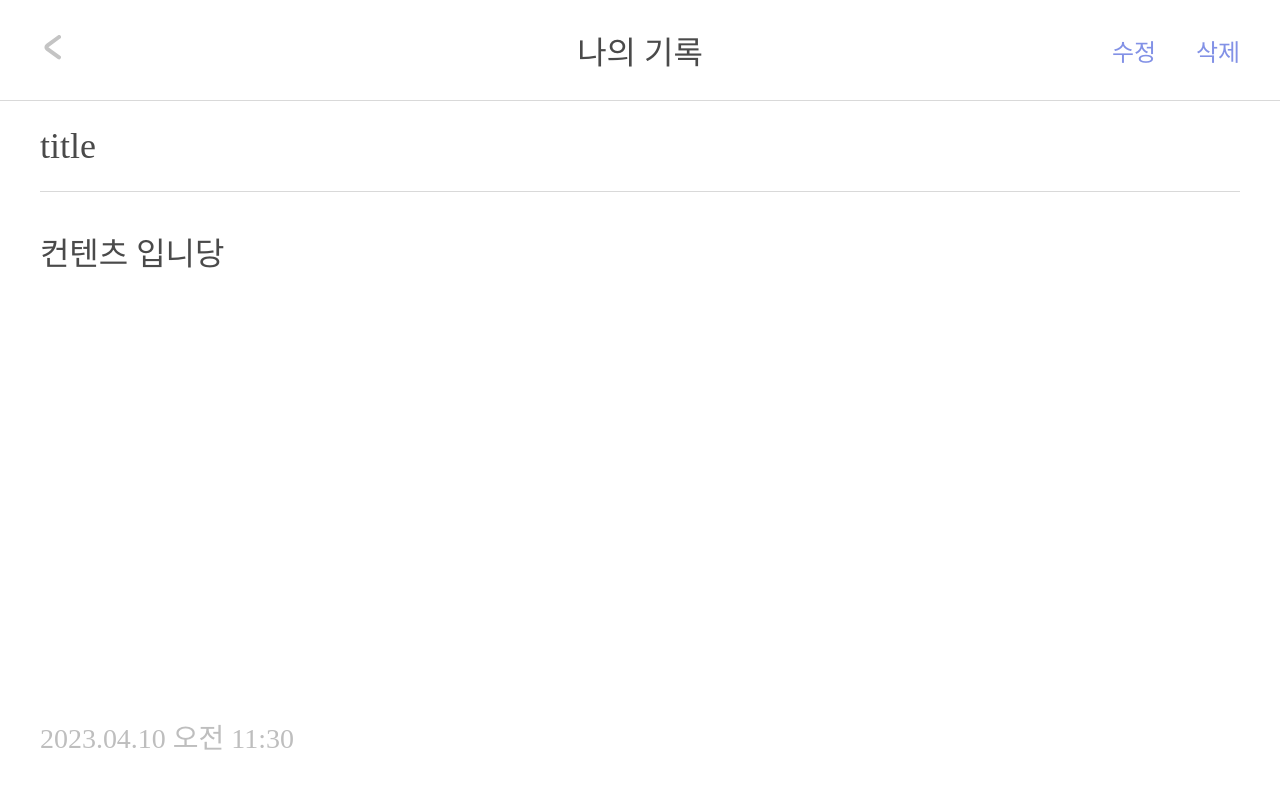
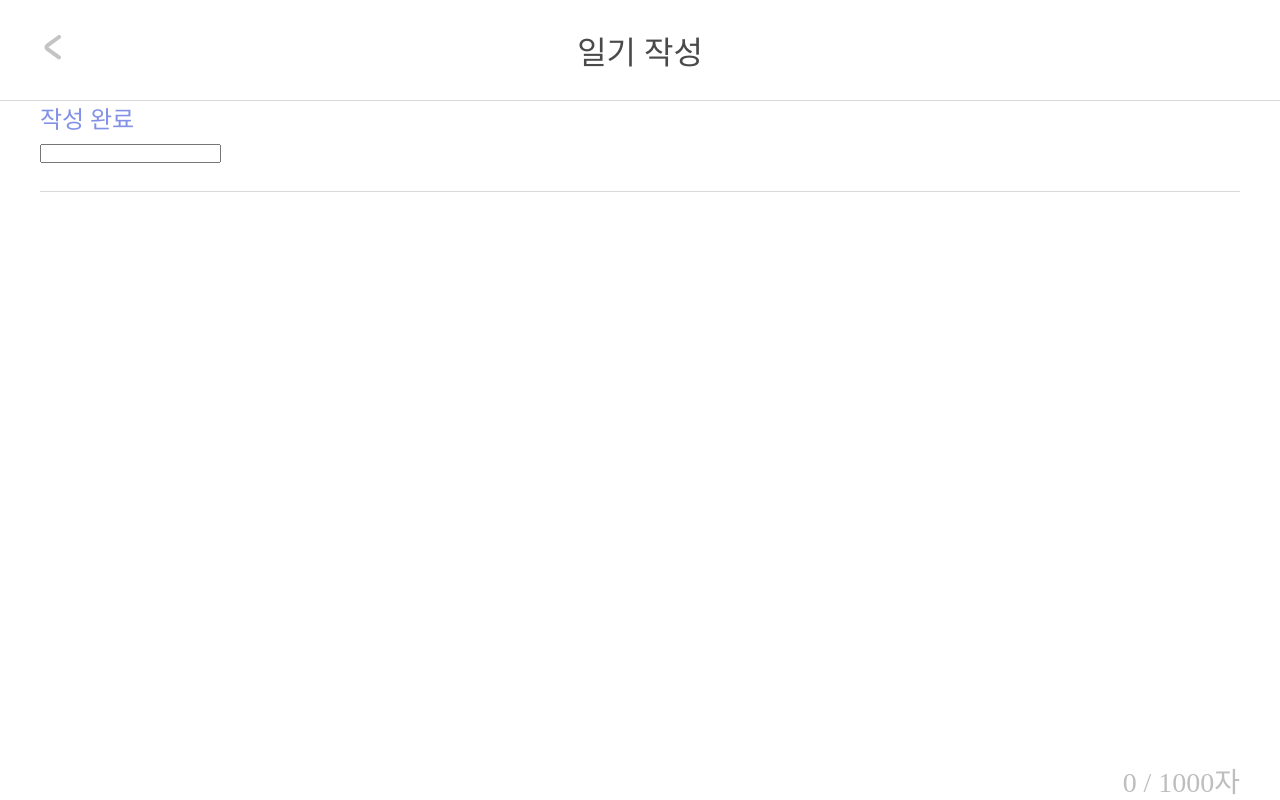
Before and after one commit to Kimbangul/IHuAe-web, a Next.js app: page /diary/detail/write in a window 1280 px wide. Built offline with nearby package versions, Linux system fonts and the light colour scheme; a web font is replaced by a local one.

Commit message:
style: detail write page add

```diff
--- a/src/components/diary/DiaryView.tsx
+++ b/src/components/diary/DiaryView.tsx
@@ -37,7 +37,7 @@ const DiaryView = ({ calendar }: DiaryViewParamType) => {
           </Diary.Diary.List>
         </Link>
       </Diary.Diary.Container>
-      <Diary.Button>+</Diary.Button>
+      <Diary.Button onClick={() => Router.push(`/diary/detail/write`)}>+</Diary.Button>
     </Diary.Wrap>
   );
 };
--- a/src/components/diary/ask/AskStyle.ts
+++ b/src/components/diary/ask/AskStyle.ts
@@ -33,7 +33,7 @@ const AskStyle = {
     padding: 2rem;
   `,
   Textarea: styled(Detail.Textarea)`
-    padding: 0;
+     padding: 2rem;
   `,
   Info: styled(Detail.Date)`
     text-align: right;
--- a/src/components/diary/ask/AskView.tsx
+++ b/src/components/diary/ask/AskView.tsx
@@ -18,7 +18,9 @@ const AskView: React.FC<AskParamType> = ({ content, setContent, isEdit, setIsEdi
       <AskStyle.Content>
         <AskStyle.Title.Container>
           <AskStyle.Title.Text as='span'>Q.1</AskStyle.Title.Text>
-          <AskStyle.Title.Text>Title</AskStyle.Title.Text>
+          <AskStyle.Title.Text>
+            Question
+          </AskStyle.Title.Text>
         </AskStyle.Title.Container>
         {!isEdit ? <AskStyle.Text>{content}</AskStyle.Text> : <AskEditView content={content} setContent={setContent} />}
         <AskStyle.Info>{content.length} / 1000자</AskStyle.Info>
--- a/src/components/diary/detail/DetailStyle.ts
+++ b/src/components/diary/detail/DetailStyle.ts
@@ -39,7 +39,7 @@ export const Detail = {
   `,
   Textarea: styled.textarea`
     flex-grow: 1;
-    padding: 2rem;
+    padding: 0rem;
     font-size: 1.6rem;
     border: none;
     color: ${({theme}) => theme.color.text.text_09};
--- a/src/components/diary/detail/DetailView.tsx
+++ b/src/components/diary/detail/DetailView.tsx
@@ -10,7 +10,13 @@ const DetailView : React.FC<DetailParamType> = ({content, setContent, isEdit, se
     <Detail.Wrap>
       <Header title='나의 기록' back={true} menu={DetailViewMenu({isEdit, setIsEdit})}/>
       <Detail.Inner className='inner'>
-        <Detail.Title>title</Detail.Title>
+        <Detail.Title>
+        {
+          !isEdit ?
+          'Title' :
+          <input type="text" value='title'/>
+        }
+        </Detail.Title>
         <Detail.Content>
           {
             !isEdit ?
--- /dev/null
+++ b/src/components/diary/detail/DetailWriteContainer.tsx
@@ -0,0 +1,10 @@
+import DetailWrite from "./DetailWriteView";
+import {useState} from "react";
+
+const DetailContainer = () => {
+  return(
+    <DetailWrite />
+  )
+}
+
+export default DetailContainer;
--- /dev/null
+++ b/src/components/diary/detail/DetailWriteView.tsx
@@ -0,0 +1,30 @@
+import Header from "@/components/common/Header";
+import {Menu, Detail} from "./DetailStyle";
+import AskStyle from "../ask/AskStyle";
+
+const DetailWrite = () => {
+  return (
+    <Detail.Wrap>
+      <Header title='일기 작성' back={true} menu={DetailWriteMenu()}/>
+      <Detail.Inner>
+        <Detail.Title>
+          <input type="text" />
+        </Detail.Title>
+        <Detail.Textarea>
+
+        </Detail.Textarea>
+      </Detail.Inner>
+      <AskStyle.Info>0 / 1000자</AskStyle.Info>
+    </Detail.Wrap>
+  )
+}
+
+const DetailWriteMenu = () => {
+  return(
+    <div>
+      <Menu.Item as='button'>작성 완료</Menu.Item>
+    </div>
+  )
+}
+
+export default DetailWrite;
--- /dev/null
+++ b/src/pages/diary/detail/write.tsx
@@ -0,0 +1,12 @@
+import PageWrapper from '@/components/common/PageWrapper';
+import DetailWriteContainer from '@/components/diary/detail/DetailWriteContainer';
+
+export default function Diary() {
+  return (
+    <>
+      <PageWrapper hideBottomTab={false}>
+        <DetailWriteContainer />
+      </PageWrapper>
+    </>
+  );
+}
```
